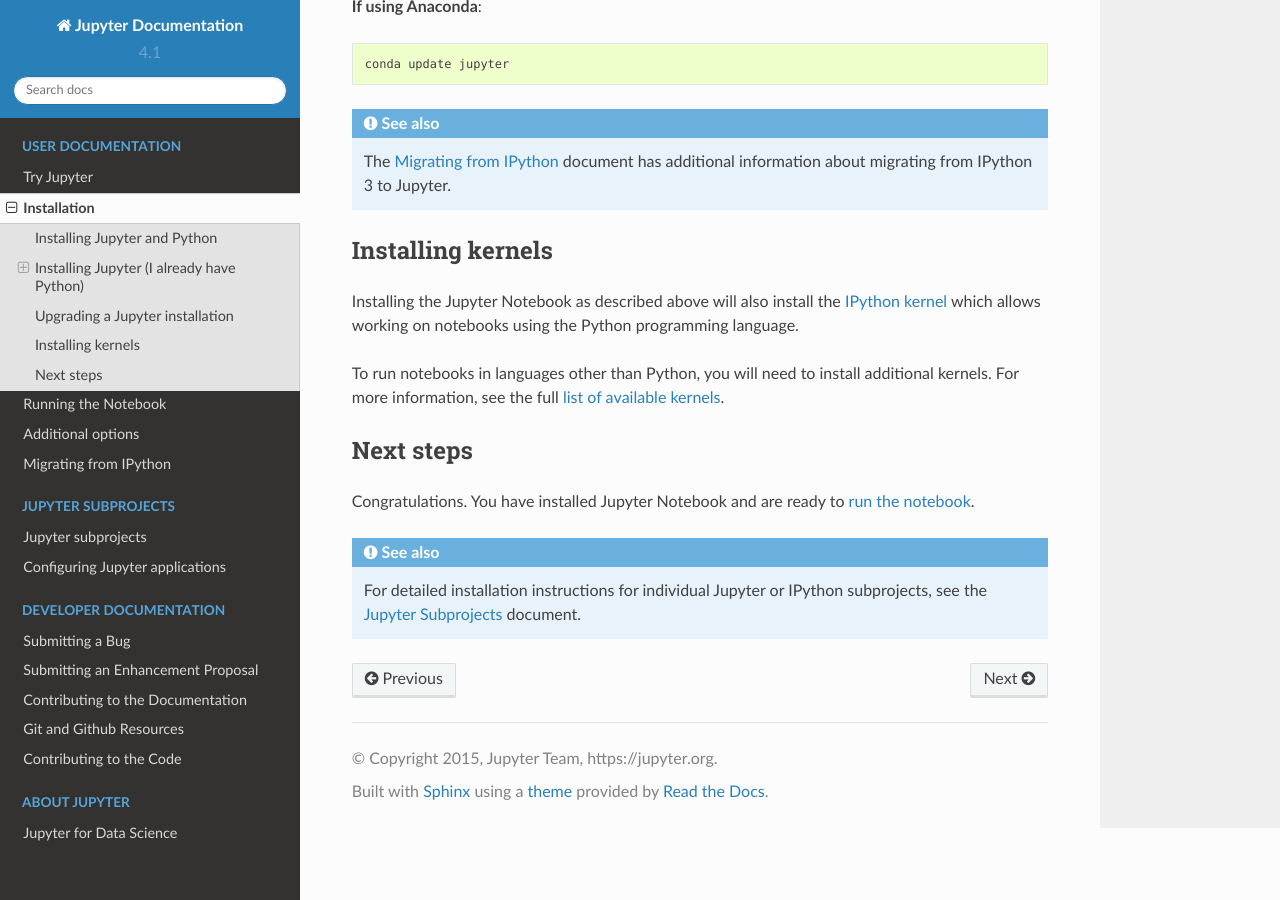
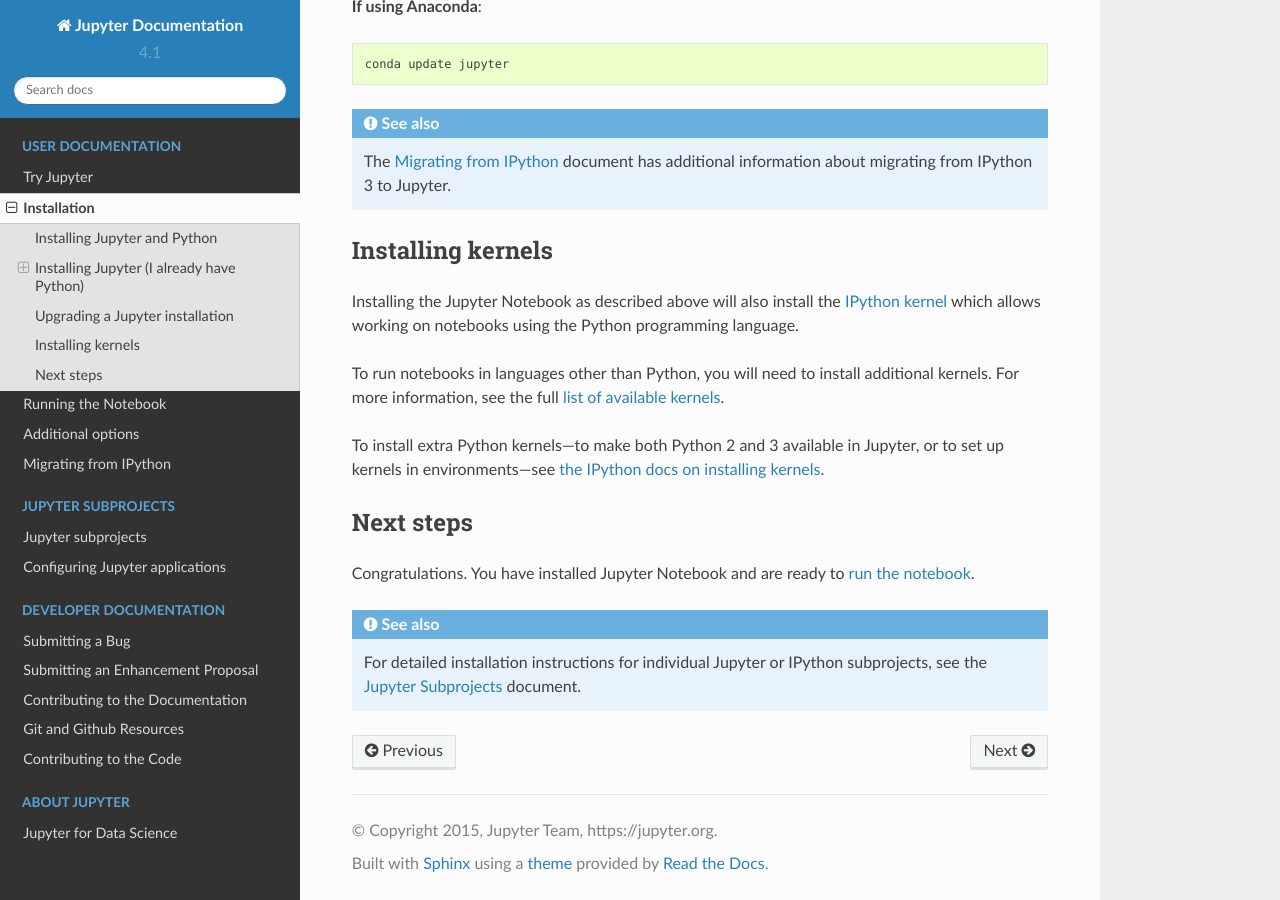
Before and after one commit to jupyter/jupyter, a Sphinx documentation site: the page built from docs/source/install.rst, in a window 1280 px wide and 900 px high, scrolled down 2313 px. Built offline with Sphinx 7.4.7 and the Read the Docs theme 2.0.0, drawn with Linux system fonts in a browser that asks for light colours; pages that are not in the unit, such as notebooks, are missing from menus.

Commit message:
Point to IPython docs on installing extra Python kernels
I think this is a common enough requirement to mention here.

```diff
--- a/docs/source/install.rst
+++ b/docs/source/install.rst
@@ -131,12 +131,16 @@
 ------------------
 
 Installing the Jupyter Notebook as described above will also install the `IPython
-kernel <https://ipython.readthedocs.org/en/master/>`_ which allows working on
+kernel <https://ipython.readthedocs.org/en/latest/>`_ which allows working on
 notebooks using the Python programming language.
 
 To run notebooks in languages other than Python, you will need to install
 additional kernels. For more information, see the full `list of available kernels
 <https://github.com/ipython/ipython/wiki/IPython-kernels-for-other-languages>`_.
+
+To install extra Python kernels—to make both Python 2 and 3 available in
+Jupyter, or to set up kernels in environments—see `the IPython docs on
+installing kernels <https://ipython.readthedocs.org/en/latest/install/kernel_install.html>`__.
 
 
 .. _next-steps:
```
